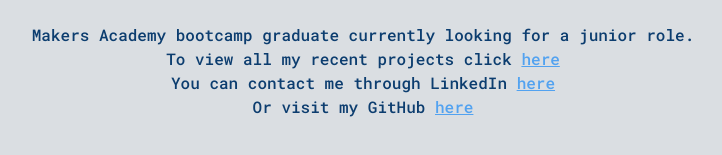
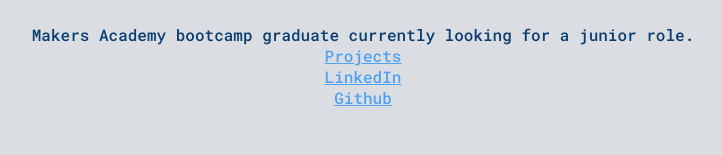
Before and after one commit to MattHammond94/Portfolio, a React (Vite) app in the folder portfolio/: page / in a window 1280 px wide. Shown: the part 593-748 px from the top of the page, without its empty margins (277-999 px from the left). Built offline with nearby package versions, Linux system fonts and the light colour scheme.

Commit message:
Minor changes

```diff
--- a/portfolio/src/Components/Navbar.jsx
+++ b/portfolio/src/Components/Navbar.jsx
@@ -1,7 +1,6 @@
 import { BsGithub, BsLinkedin } from "react-icons/bs";
 import { IoHomeSharp } from "react-icons/io5";
 import { useState } from "react";
-import { useNavigate } from "react-router-dom";
 
 const Navbar = () => {
   const[isOpen, setIsOpen] = useState(false);
--- a/portfolio/src/Pages/Home.jsx
+++ b/portfolio/src/Pages/Home.jsx
@@ -6,9 +6,9 @@
       <h2 className="home-sub">Junior Full-Stack Engineer</h2>
       <img className="home-img" src="/me.png" alt="A photograph of a very smart gentleman"/>
       <p className="first-p">Makers Academy bootcamp graduate currently looking for a junior role.</p>
-      <p>To view all my recent projects click <a href="/projects">here</a></p>
-      <p>You can contact me through LinkedIn <a href="https://www.linkedin.com/in/matt-hammond-44444444f/" target="_blank" rel="noreferrer">here</a></p>
-      <p>Or visit my GitHub <a href="https://github.com/MattHammond94" target="_blank" rel="noreferrer">here</a></p>
+      <a href="/projects">Projects</a>
+      <a href="https://www.linkedin.com/in/matt-hammond-44444444f/" target="_blank" rel="noreferrer">LinkedIn</a>
+      <a href="https://github.com/MattHammond94" target="_blank" rel="noreferrer">Github</a>
     </div>
   )
 }
--- a/portfolio/src/Pages/Projects.jsx
+++ b/portfolio/src/Pages/Projects.jsx
@@ -3,9 +3,9 @@
 const Projects = () => {
 
   const projectInfo = [
-    { title: "Phobos", description: "An educational space themed web app built using React.", img: "/phobos.png", link: "https://github.com/MattHammond94/Phobos" },
+    // { title: "Phobos", description: "An educational space themed web app built using React.", img: "/phobos.png", link: "https://github.com/MattHammond94/Phobos" },
     { title: "Java-Gram", description: "An instagram clone built using the MERN stack.", img: "/Insta.jpg", link: "https://github.com/MattHammond94/Java-Gram" },
-    { title: "Fours Garden", description: "A portfolio website to showcase an artists work - Built using React.", img: "/fours-garden.jpg", link: "https://github.com/MattHammond94/Fours-Garden" },
+    { title: "Fours Garden", description: "A portfolio website to showcase an artists work - Built using React.", img: "/fours-garden.jpg", link: "https://fours-garden.netlify.app/" },
     { title: "Flock", description: "A multiplatform mobile app built using React Native.", img: "/flock.png", link: "https://github.com/ev-th/Flock" },
     { title: "The Trelloship Of The String", description: "A LOTR themed facebook clone built using the MERN stack.", img: "/trelloship-landing-page.png", link: "https://github.com/georgebarrett/trelloship_of_the_string/tree/main" }
   ]
```
